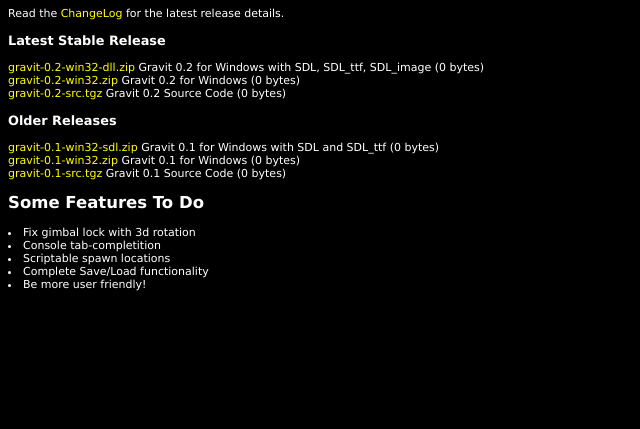
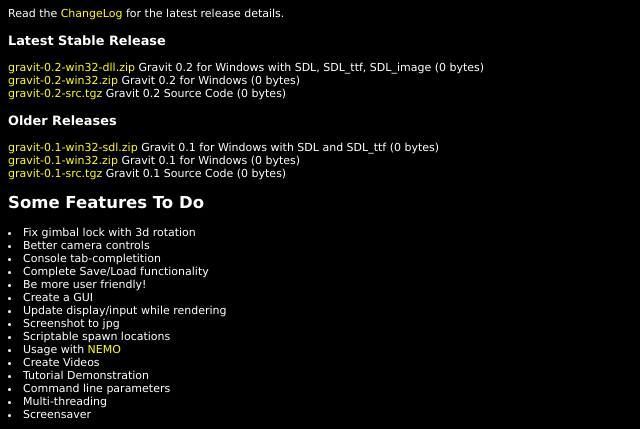
Before and after one commit to gak/gravit, a PHP site: page / in a window 1280 px wide. Shown: the part 1033-1462 px from the top of the page, without its empty margins (0-640 px from the left). Before the commit the page ends 1324 px from the top, so only its background shows below. Run offline with PHP 8.4, Linux system fonts and the light colour scheme.

Commit message:
www updated
git-svn-id: svn://gakman.com/gravit/trunk@64 60970b36-f649-e149-802f-859a9d0a703e

```diff
--- a/www/index.php
+++ b/www/index.php
@@ -117,10 +117,20 @@ showFiles("0.1");
 
 <h2>Some Features To Do</h2>
 <li>Fix gimbal lock with 3d rotation</li>
+<li>Better camera controls</li>
 <li>Console tab-completition</li>
-<li>Scriptable spawn locations</li>
 <li>Complete Save/Load functionality</li>
 <li>Be more user friendly!</li>
+<li>Create a GUI</li>
+<li>Update display/input while rendering</li>
+<li>Screenshot to jpg</li>
+<li>Scriptable spawn locations</li>
+<li>Usage with <a href="http://bima.astro.umd.edu/nemo/">NEMO</a></li>
+<li>Create Videos</li>
+<li>Tutorial Demonstration</li>
+<li>Command line parameters</li>
+<li>Multi-threading</li>
+<li>Screensaver</li>
 </body>
 
 </html>
```
